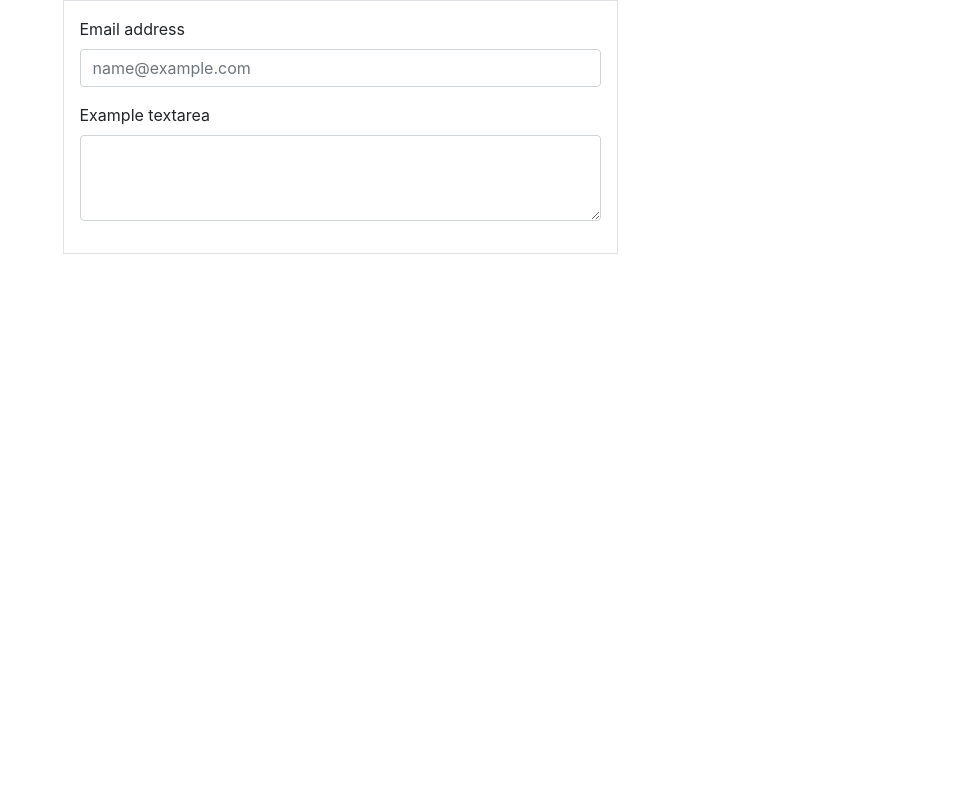
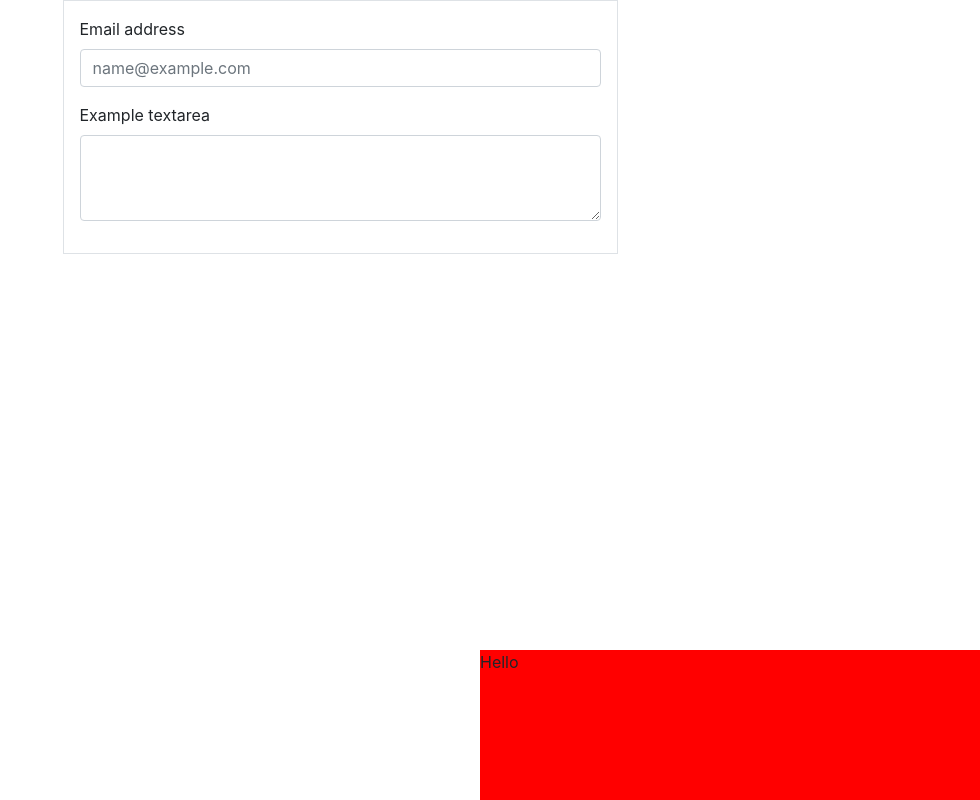
Before and after one commit to valeryaosta/petr-js-react, a React (Create React App) app in the folder 86/my-app/: page / in a window 1280 px wide. Shown: the whole page, without its empty margins (300-1280 px from the left). Built offline with nearby package versions, Linux system fonts and the light colour scheme.

Commit message:
124 - react portals

```diff
--- /dev/null
+++ b/86/my-app/src/App2.js
@@ -0,0 +1,83 @@
+import React, {Component} from 'react';
+import ReactDOM from "react-dom";
+import {Container} from 'react-bootstrap';
+import './App.css';
+
+class Form extends Component {
+
+    state = {
+        advOpen: false
+    }
+
+    componentDidMount() {
+        setTimeout(this.handleClick, 3000)
+    }
+
+    handleClick = () => {
+        // console.log('click')
+        this.setState(({advOpen}) => ({
+            advOpen: !advOpen
+        }))
+    }
+
+    render() {
+        return (
+            <Container>
+                <form onClick={this.handleClick} className="w-50 border mt-5 p-3 m-auto"
+                      style={{
+                          'overflow': 'hidden',
+                          'position': 'relative'
+                      }}>
+                    <div className="mb-3">
+                        <label htmlFor="exampleFormControlInput1" className="form-label">Email address</label>
+                        <input type="email" className="form-control" id="exampleFormControlInput1"
+                               placeholder="name@example.com"/>
+                    </div>
+                    <div className="mb-3">
+                        <label htmlFor="exampleFormControlTextarea1" className="form-label">Example textarea</label>
+                        <textarea className="form-control" id="exampleFormControlTextarea1" rows="3"></textarea>
+                    </div>
+
+                    {this.state.advOpen
+                        ? <Portal>
+                            <Message/>
+                        </Portal>
+                        : null
+                    }
+
+                </form>
+            </Container>
+        )
+    }
+}
+
+const Portal = (props) => {
+    const node = document.createElement('div')
+    document.body.appendChild(node)
+
+    return ReactDOM.createPortal(props.children, node)
+}
+
+const Message = () => {
+    return (
+        <div
+            style={{
+                'width': '500px',
+                'height': '150px',
+                'backgroundColor': 'red',
+                'position': 'absolute',
+                'right': '0',
+                'bottom': '0'
+            }}>
+            Hello
+        </div>
+    )
+}
+
+function App() {
+    return (
+        <Form/>
+    );
+}
+
+export default App;
--- a/86/my-app/src/index.js
+++ b/86/my-app/src/index.js
@@ -2,12 +2,13 @@
 import ReactDOM from 'react-dom';
 import './index.css';
 // import App from './App';
-import App1 from "./App1";
+// import App1 from "./App1";
+import App2 from "./App2";
 
 
 ReactDOM.render(
   <React.StrictMode>
-    <App1 />
+    <App2 />
   </React.StrictMode>,
   document.getElementById('root')
 );
```
